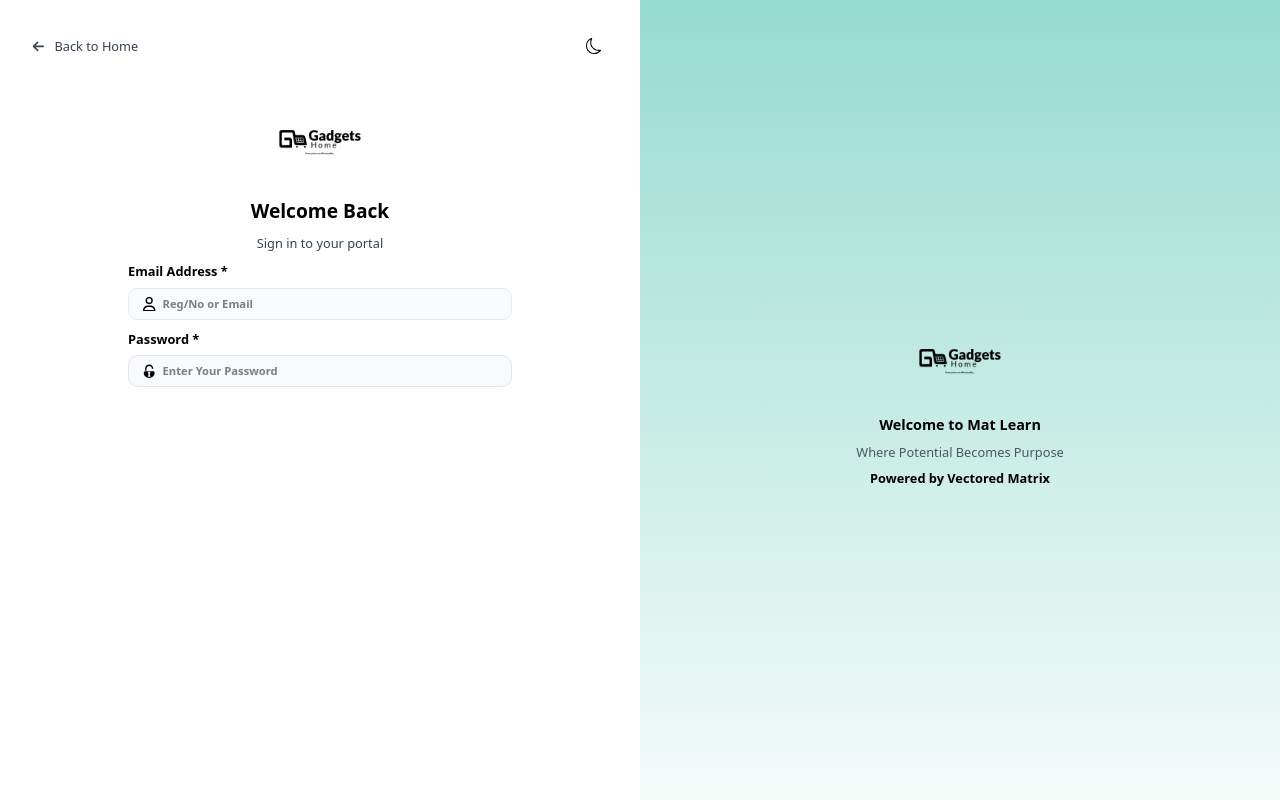
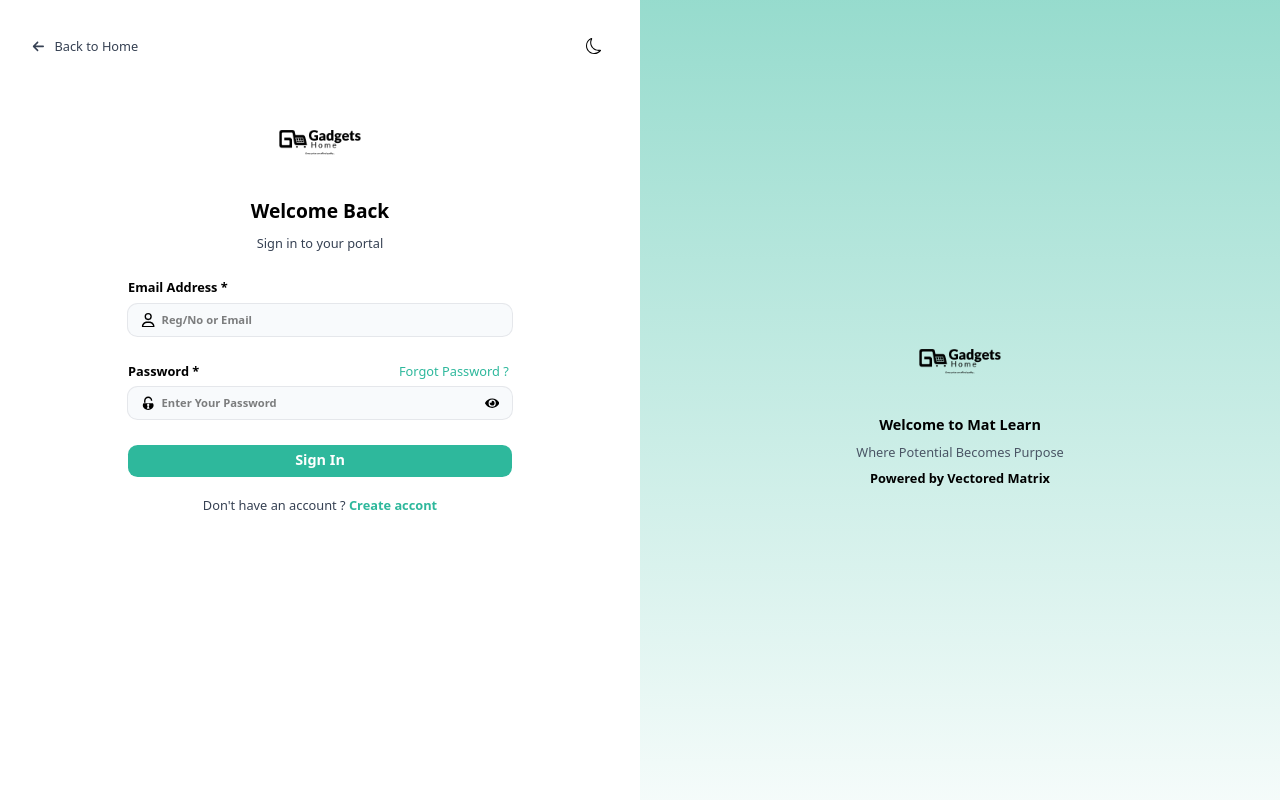
Before and after one commit to BnDaud/schoolsaasfrontend, a React (Vite) app: page /auth/login in a window 1280 px wide. Built offline with nearby package versions, Linux system fonts and the light colour scheme.

Commit message:
completed login ui

```diff
--- a/src/component/navigations/navbar.jsx
+++ b/src/component/navigations/navbar.jsx
@@ -82,7 +82,7 @@ function NavbarHomePage() {
                   "font-bold text-white w-full dark:text-black w-5/12 text-center  px-4 py-2  bg-green rounded-lg ease-out duration-300 hover:-translate-y-0.5 hover:scale-101 hover:shadow-2xl shadow:xl hover:cursor-pointer  shadow-green transition"
                 }
                 name={"Get Started"}
-                href={"/auth/signup"}
+                href={"/auth/register"}
               />
             </div>
           </div>
@@ -160,7 +160,7 @@ function NavbarHomePage() {
                     "font-bold text-white w-full dark:text-black w-5/12 text-center  px-4 py-2  bg-green rounded-lg ease-out duration-300 hover:-translate-y-0.5 hover:scale-101 hover:shadow-2xl shadow:xl hover:cursor-pointer  shadow-green transition"
                   }
                   name={"Get Started"}
-                  href={"/auth/signup"}
+                  href={"/auth/register"}
                   action={() => setDropDown(false)}
                 />
               </div>
--- a/src/component/ui/input.jsx
+++ b/src/component/ui/input.jsx
@@ -1,33 +1,50 @@
-import React from "react";
+import React, { useState } from "react";
+import { FaEye, FaEyeSlash } from "react-icons/fa";
 
 export default function Input({
   label,
   required = false,
   placeholder,
   width,
-  type,
+  type = "text",
   onChange,
   icon,
 }) {
+  const [showPassword, setShowPassword] = useState(false);
+
+  const isPassword = type === "password";
+
   return (
-    <div className={`flex flex-col ${width} dark:text-white `}>
-      {" "}
+    <div className={`flex flex-col ${width} dark:text-white`}>
       <label className="font-bold mb-2">
-        {" "}
-        {label} {required ? <span>*</span> : ""}
+        {label} {required && <span>*</span>}
       </label>
+
       <div
-        className={`flex gap-2 items-center px-4 py-1 text-sm text-black dark:text-white font-semibold rounded-xl h-10 border dark:border-gray-800 border-gray-200 bg-white_bg dark:bg-black  focus:outline-none focus:ring-2 focus:ring-green focus:ring-offset-2
-      focus:ring-offset-white_bg
-      dark:focus:ring-offset-black `}
+        className="flex gap-2 items-center px-4 py-1 text-sm font-semibold rounded-xl h-10
+  bg-white_bg dark:bg-black
+  ring-1 ring-gray-200 dark:ring-gray-800
+  focus-within:ring-2 focus-within:ring-green
+  transition-all duration-150"
       >
-        <p> {icon}</p>
+        {icon && <span>{icon}</span>}
+
         <input
-          className="focus:outline-none w-full"
+          className="focus:outline-none w-full bg-transparent dark:text-white text-black"
           placeholder={placeholder}
-          type={type}
+          type={isPassword && showPassword ? "text" : type}
           onChange={(e) => onChange(e.target.value)}
         />
+
+        {isPassword && (
+          <button
+            type="button"
+            onClick={() => setShowPassword((prev) => !prev)}
+            className="text-lg cursor-pointer"
+          >
+            {showPassword ? <FaEyeSlash /> : <FaEye />}
+          </button>
+        )}
       </div>
     </div>
   );
--- a/src/pages/Authpages/schoolLoginpage.jsx
+++ b/src/pages/Authpages/schoolLoginpage.jsx
@@ -1,4 +1,4 @@
-import React from "react";
+import React, { useState } from "react";
 import { FaArrowLeft, FaRegUser } from "react-icons/fa6";
 import { MdOutlineWbSunny } from "react-icons/md";
 import { BsMoon } from "react-icons/bs";
@@ -10,15 +10,21 @@ import { SchoolLogo } from "../../utils/constant";
 import Input from "../../component/ui/input";
 import { GiPadlockOpen } from "react-icons/gi";
 import { CiUser } from "react-icons/ci";
+import { Link, useNavigate } from "react-router-dom";
 
 export default function SchoolLoginPage() {
   const { darkmode } = useContext(globalContext);
   const [toggleDarkMode] = useDarkMode();
+  const navigate = useNavigate();
+
   return (
-    <div className="p-[5%] dark:bg-black min-h-screen w-full">
+    <div className="p-[5%] dark:bg-black min-h-screen w-full transition-all duration-700">
       <div className="flex items-center justify-between w-full min-h-5 mb-10">
         {" "}
-        <p className="flex gap-3 min-h-3 items-center dark:text-gray-400 text-gray-700">
+        <p
+          className="flex gap-3 min-h-3 items-center dark:text-gray-400 text-gray-700 cursor-pointer"
+          onClick={() => navigate("/")}
+        >
           <FaArrowLeft />
           <p> Back to Home</p>
         </p>{" "}
@@ -41,7 +47,7 @@ export default function SchoolLoginPage() {
 
       <div className="flex w-full  justify-center">
         {" "}
-        <div className="flex flex-col items-center space-y-3 md:w-2/3 w-full">
+        <div className="flex flex-col  items-center space-y-3 md:w-2/3 w-full">
           {SchoolLogo("size-30")}
           <p className="text-black dark:text-white font-bold text-2xl">
             Welcome Back
@@ -50,6 +56,8 @@ export default function SchoolLoginPage() {
             {" "}
             Sign in to your portal
           </p>
+          <form className="w-full space-y-8 mt-5 ">
+            {" "}
             <Input
               label={"Email Address"}
               required={true}
@@ -58,6 +66,11 @@ export default function SchoolLoginPage() {
               type={"email"}
               icon={<FaRegUser className="text-lg" />}
             />
+            <div className="relative w-full">
+              <div className="absolute text-green top-0 right-1">
+                {" "}
+                Forgot Password ?
+              </div>
               <Input
                 label={"Password"}
                 required={true}
@@ -67,6 +80,21 @@ export default function SchoolLoginPage() {
                 icon={<GiPadlockOpen className="text-lg" />}
               />
             </div>
+            <Button
+              name={"Sign In"}
+              style={
+                "flex items-center justify-center text-white dark:text-black font-bold text-lg bg-green h-10 rounded-xl hover:scale-x-103 transition duration-500 "
+              }
+            />
+          </form>
+          <p className="mt-3 dark:text-gray-400 text-gray-700 ">
+            Don't have an account ? {""}
+            <Link to={"/auth"} className="text-green font-bold">
+              {" "}
+              {"  "}Create accont
+            </Link>
+          </p>
+        </div>
       </div>
     </div>
   );
--- /dev/null
+++ b/src/pages/Authpages/schoolRegister.jsx
@@ -0,0 +1,5 @@
+import React from "react";
+
+export default function SchoolRegister() {
+  return <div>SchoolRegister</div>;
+}
--- a/src/routes/route.jsx
+++ b/src/routes/route.jsx
@@ -16,6 +16,7 @@ import NotFound from "../pages/Restricted/notFound";
 import Leaderboard from "../pages/schoolpages/commonpages/leaderboard";
 import Auth from "../layouts/authlayout/auth";
 import SchoolLoginPage from "../pages/Authpages/schoolLoginpage";
+import SchoolRegister from "../pages/Authpages/schoolRegister";
 
 export const CustomRoutes = (
   <>
@@ -36,6 +37,7 @@ export const CustomRoutes = (
     {/* Auth Page */}
     <Route path="/auth/" element={<Auth />}>
       <Route path="login" element={<SchoolLoginPage />} />
+      <Route path="register" element={<SchoolRegister />} />
     </Route>{" "}
     {/* Not Found*/}
     <Route path="*" element={<NotFound />} />
```
Lines whose indentation alone changed are shown as unchanged.
